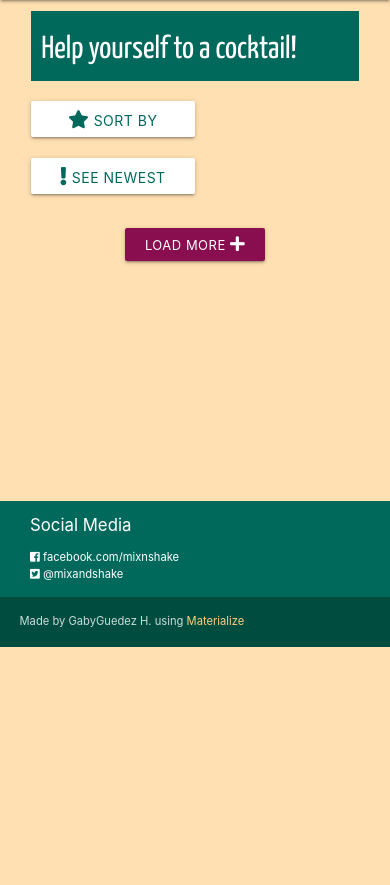
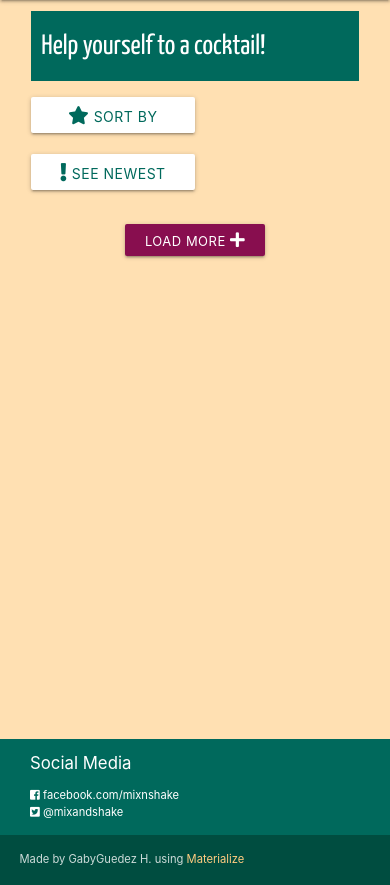
Before and after one commit to gabyguedezh/cocktail-recipe-book, a Flask app: page /get_cocktails in a window 390 px wide. Shown: the part 56-941 px from the top of the page. Before the commit the page ends 703 px from the top, so only its background shows below. Run offline with Flask 2, Linux system fonts and the light colour scheme; data that the repository does not hold is empty; some libraries are stand-ins or nearby versions.

Commit message:
media queries for very long vertical devices, footer looks good

```diff
--- a/static/starter-template/css/style.css
+++ b/static/starter-template/css/style.css
@@ -130,6 +130,7 @@ don't overflow their boxes*/
 
 #sorting-bar > h4 {
     color: white;
+    font-size: 2em;
 }
 
 
@@ -340,3 +341,24 @@ don't overflow their boxes*/
         margin-bottom: 0;
     }
 }
+
+ /*Very long mobiles - Vertical */
+@media (max-width:415px) and (min-height: 730px) {
+    .my-container {
+        min-height: 52em;
+    }
+}
+
+ /*Tablet - Vertical */
+@media (min-width:768px) and (min-height: 1024px) {
+    .my-container {
+        min-height: 52em;
+    }
+}
+
+/* Very long vertical devices */
+@media (min-width:1024px) and (min-height: 1366px) {
+    .my-container {
+        min-height: 78em;
+    }
+}
```
